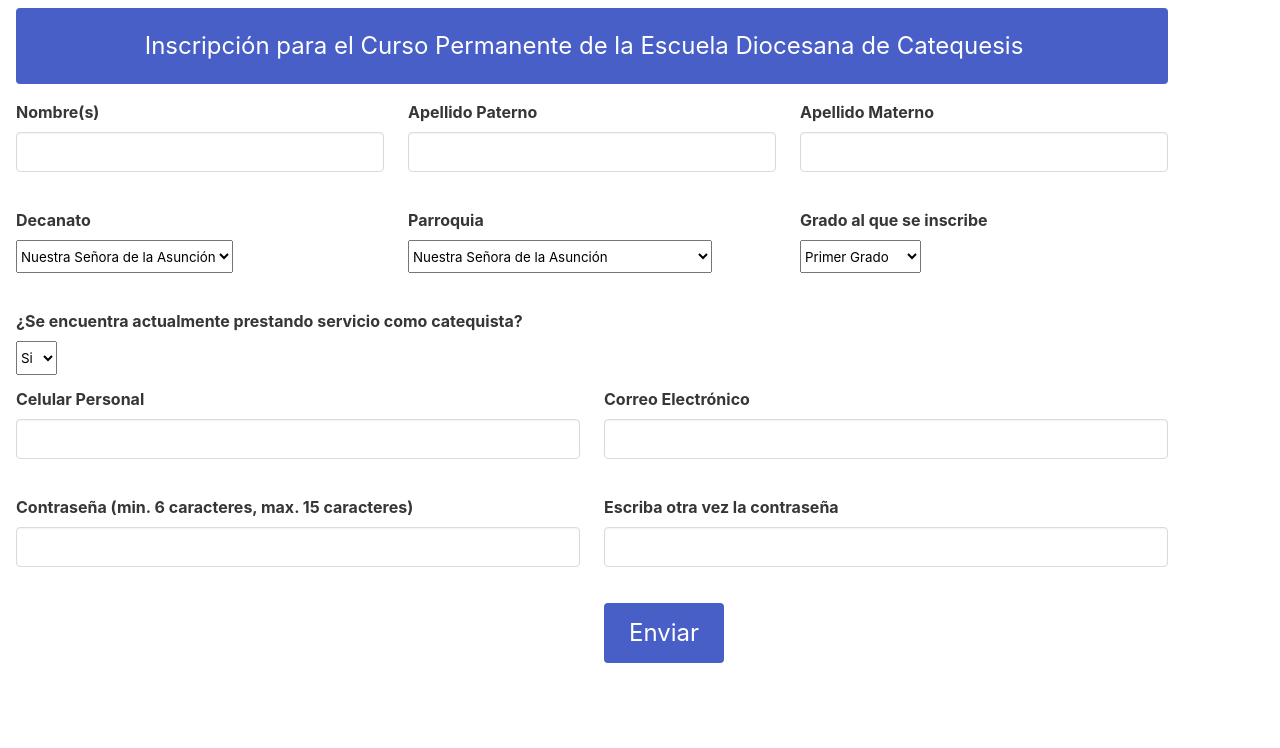
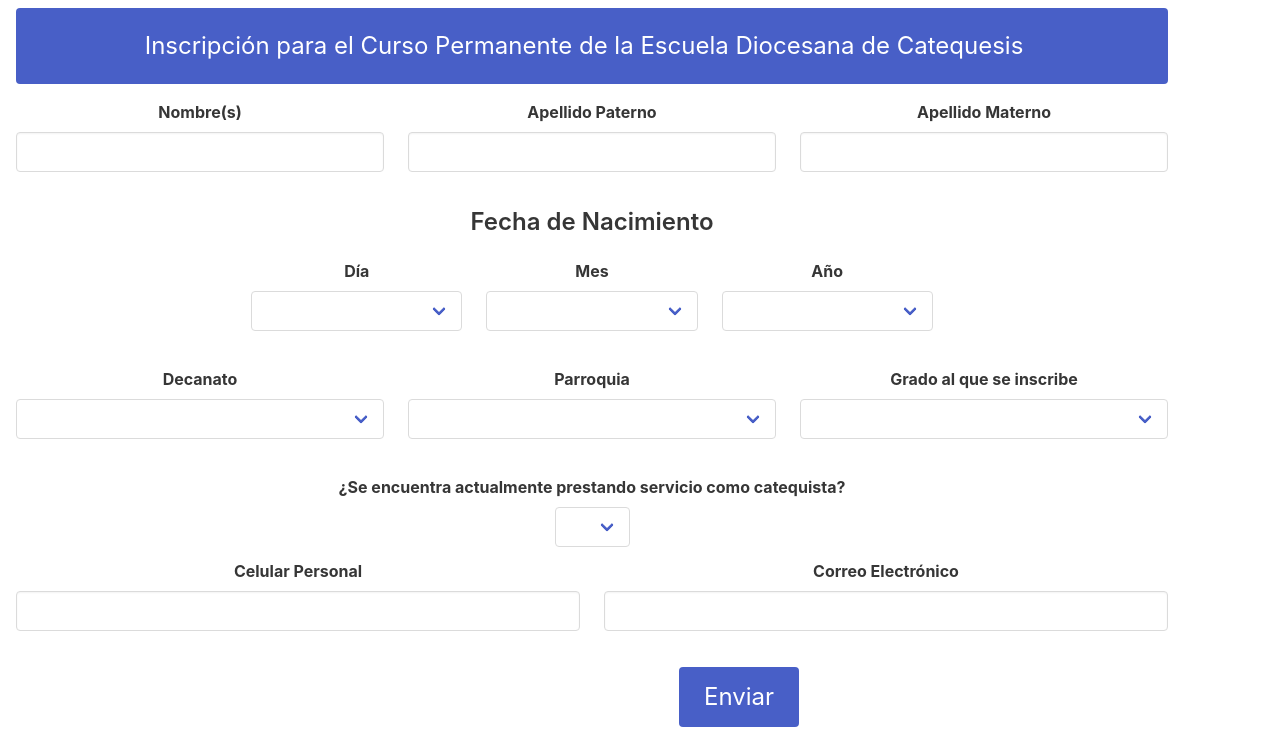
Before and after one commit to floresgfelipe/permadidic, a Flask app: page /registro in a window 1280 px wide. Shown: the part 52-800 px from the top of the page. Run offline with Flask 2, Linux system fonts and the light colour scheme; lists and menus that the app fills with data are empty; some libraries are stand-ins or nearby versions.

Commit message:
Nuevo Registro y Login

```diff
--- a/app/forms.py
+++ b/app/forms.py
@@ -2,39 +2,75 @@ from flask_wtf import FlaskForm
 from wtforms import (
     StringField,
     PasswordField,
-    BooleanField,
     SubmitField,
     SelectField,
 )
 from wtforms.validators import (
     DataRequired,
     Length,
-    Regexp,
-    EqualTo,
-    ValidationError
+    Regexp
 )
 from flask_wtf.recaptcha import RecaptchaField, Recaptcha
-from app.models import Alumno
+
 
 
 class LoginForm(FlaskForm):
-    username = StringField(
-    'Correo Electrónico',
-    validators=[DataRequired(message='Este campo es obligatorio')],
-    render_kw={'class':'input'}
-    )
-
-    password = PasswordField(
-        'Contraseña',
+    apellido_p = StringField(
+        'Apellido Paterno',
         validators=[DataRequired(message='Este campo es obligatorio')],
         render_kw={'class':'input'}
     )
 
-    remember_me = BooleanField('Recordarme')
+    apellido_m = PasswordField(
+        'Apellido Materno',
+        validators=[DataRequired(message='Este campo es obligatorio')],
+        render_kw={'class':'input'}
+    )
+
+    dia_nac = SelectField(
+        'Día',
+        validators=[
+            DataRequired(message='Este campo es obligatorio'),
+        ],
+        choices=['', '1', '2', '3', '4', '5', '6', '7', '8', '9', '10', '11',
+            '12', '13', '14', '15', '16', '17', '18', '19', '20', '21', '22',
+            '23', '24', '25', '26', '27', '28', '29', '30', '31'],
+        render_kw={'autocomplete':'off', 'class':'select'}
+    )
+
+    mes_nac = SelectField(
+        'Mes',
+        validators=[
+            DataRequired(message='Este campo es obligatorio'),
+        ],
+        choices=['', 'Enero', 'Febrero', 'Marzo', 'Abril', 'Mayo', 'Junio',
+            'Julio', 'Agosto', 'Septiembre', 'Octubre', 'Noviembre',
+            'Diciembre'],
+        render_kw={'autocomplete':'off', 'class':'select'}
+    )
+
+    año_nac = SelectField(
+        'Año',
+        validators=[
+            DataRequired(message='Este campo es obligatorio'),
+        ],
+        choices=['', '1920','1921','1922','1923','1924','1925','1926','1927',
+            '1928','1929','1930','1931','1932','1933','1934','1935','1936',
+            '1937','1938','1939','1940','1941','1942','1943','1944','1945',
+            '1946','1947','1948','1949','1950','1951','1952','1953','1954',
+            '1955','1956','1957','1958','1959','1960','1961','1962','1963',
+            '1964','1965','1966','1967','1968','1969','1970','1971','1972',
+            '1973','1974','1975','1976','1977','1978','1979','1980','1981',
+            '1982','1983','1984','1985','1986','1987','1988','1989','1990',
+            '1991','1992','1993','1994','1995','1996','1997','1998','1999',
+            '2000','2001','2002','2003','2004','2005','2006','2007','2008',
+            '2009','2010','2011','2012','2013','2014','2015'],
+        render_kw={'autocomplete':'off', 'class':'select'}
+    )
+
     recaptcha = RecaptchaField(validators=[
-        Recaptcha(message='Presiona sobre "No soy un robot"'),
-        ]
-    )
+        Recaptcha(message='Presiona sobre "No soy un robot"')
+    ])
 
     submit = SubmitField(
         'Entrar',
@@ -66,19 +102,61 @@ class RegisterForm(FlaskForm):
         render_kw={'class':'input'}
     )
 
+    dia_nac = SelectField(
+        'Día',
+        validators=[
+            DataRequired(message='Este campo es obligatorio'),
+        ],
+        choices=['', '1', '2', '3', '4', '5', '6', '7', '8', '9', '10', '11',
+            '12', '13', '14', '15', '16', '17', '18', '19', '20', '21', '22',
+            '23', '24', '25', '26', '27', '28', '29', '30', '31'],
+        render_kw={'autocomplete':'off', 'class':'select'}
+    )
+
+    mes_nac = SelectField(
+        'Mes',
+        validators=[
+            DataRequired(message='Este campo es obligatorio'),
+        ],
+        choices=['', 'Enero', 'Febrero', 'Marzo', 'Abril', 'Mayo', 'Junio',
+            'Julio', 'Agosto', 'Septiembre', 'Octubre', 'Noviembre',
+            'Diciembre'],
+        render_kw={'autocomplete':'off', 'class':'select'}
+    )
+
+    año_nac = SelectField(
+        'Año',
+        validators=[
+            DataRequired(message='Este campo es obligatorio'),
+        ],
+        choices=['', '1920','1921','1922','1923','1924','1925','1926','1927',
+            '1928','1929','1930','1931','1932','1933','1934','1935','1936',
+            '1937','1938','1939','1940','1941','1942','1943','1944','1945',
+            '1946','1947','1948','1949','1950','1951','1952','1953','1954',
+            '1955','1956','1957','1958','1959','1960','1961','1962','1963',
+            '1964','1965','1966','1967','1968','1969','1970','1971','1972',
+            '1973','1974','1975','1976','1977','1978','1979','1980','1981',
+            '1982','1983','1984','1985','1986','1987','1988','1989','1990',
+            '1991','1992','1993','1994','1995','1996','1997','1998','1999',
+            '2000','2001','2002','2003','2004','2005','2006','2007','2008',
+            '2009','2010','2011','2012','2013','2014','2015'],
+        render_kw={'autocomplete':'off', 'class':'select'}
+    )
+
     decanato = SelectField(
         'Decanato',
         validators=[DataRequired(message='Este campo es obligatorio')],
         choices=[
-            ('Nuestra Señora de la Asunción'),
-            ('Cristo Rey'),
-            ('San Felipe de Jesús'),
-            ('Santa Ana'),
-            ('San José'),
-            ('Soledad'),
-            ('Nuestra Señora del Rosario'),
-            ('Guadalupe'),
-            ('Inmaculada')
+            '',
+            'Nuestra Señora de la Asunción',
+            'Cristo Rey',
+            'San Felipe de Jesús',
+            'Santa Ana',
+            'San José',
+            'Soledad',
+            'Nuestra Señora del Rosario',
+            'Guadalupe',
+            'Inmaculada'
         ],
         render_kw={'autocomplete':'off', 'class':'select'}
     )
@@ -97,10 +175,11 @@ class RegisterForm(FlaskForm):
         'Grado al que se inscribe',
         validators=[DataRequired(message='Este campo es obligatorio')],
         choices=[
+            ('', ''),
             (1, 'Primer Grado'),
             (2, 'Segundo Grado'),
             (3, 'Tercer Grado'),
-            (4, 'Cuarto Grado')
+            (4, 'Curso Especializado')
         ],
         render_kw={'autocomplete':'off', 'class':'select'}
     )
@@ -108,10 +187,7 @@ class RegisterForm(FlaskForm):
     servicio = SelectField(
         '¿Se encuentra actualmente prestando servicio como catequista?',
         validators=[DataRequired(message='Este campo es obligatorio')],
-        choices=[
-            ('Si'),
-            ('No')
-        ],
+        choices=['', 'Si', 'No'],
         render_kw={'autocomplete':'off','class':'select'}
     )
 
@@ -123,31 +199,10 @@ class RegisterForm(FlaskForm):
         render_kw={'class':'input'}
     )
 
-    correo = StringField('Correo Electrónico', validators=[
-        DataRequired(message='Este campo es obligatorio'),
-        Regexp('\A[A-Za-z0-9+_.-]+@[A-Za-z0-9.-]+\Z',
-            message='Dirección de correo inválida')
-        ],
+    correo = StringField('Correo Electrónico',
         render_kw={'class':'input'}
     )
 
-    contraseña = PasswordField(
-        'Contraseña (min. 6 caracteres, max. 15 caracteres)',
-        validators=[
-        DataRequired(message='Este campo es obligatorio'),
-        EqualTo('confirmacion',
-            message='La contraseña y la confirmación deben coincidir'),
-        Length(min=6, max=15,
-            message='La contraseña debe tener entre 6 y 15 caracteres')
-        ],
-        render_kw={'class':'input'}
-    )
-
-    confirmacion = PasswordField(
-        'Escriba otra vez la contraseña',
-        validators=[DataRequired(message='Este campo es obligatorio')],
-        render_kw={'class':'input'}
-    )
 
     recaptcha = RecaptchaField(validators=[
         Recaptcha(message='Presiona sobre "No soy un robot"')
@@ -157,10 +212,3 @@ class RegisterForm(FlaskForm):
         'Enviar',
         render_kw={'class':'button is-link is-large'}
     )
-
-    def validate_correo(self, correo):
-        alumno = Alumno.query.filter_by(email=correo.data).first()
-
-        if alumno is not None:
-            raise ValidationError('Direccion de correo ya registrada. \
-                Favor de utlizar uno diferente.')
--- a/app/routes.py
+++ b/app/routes.py
@@ -43,14 +43,25 @@ def entrar():
 
     form = LoginForm()
     if form.validate_on_submit():
-        alumno = Alumno.query.filter_by(email=form.username.data).first()
-        if alumno is None or not alumno.check_password(form.password.data):
-            flash('Correo o contraseña inválidos')
+        alumno = Alumno.query.filter_by(
+            apellido_p=form.apellido_p.data,
+            apellido_m=form.apellido_m.data
+        ).first()
+        if alumno is None:
+            flash('No hay ningún alumno con esos apellidos')
             return redirect(url_for('entrar'))
-
-        login_user(alumno, remember=form.remember_me.data)
-        session['account_type'] = 'Alumno'
-        return redirect(url_for('perfil'))
+        else:
+            if (
+                int(alumno.dia_nac) == int(form.dia_nac.data) and
+                int(alumno.mes_nac) == int(form.mes_nac.data) and
+                int(alumno.año_nac) == int(form.año_nac.data)
+            ):
+                login_user(alumno, remember=form.remember_me.data)
+                session['account_type'] = 'Alumno'
+                return redirect(url_for('perfil'))
+            else:
+                flash('Fecha de nacimiento incorrecta')
+                return redirect(url_for('entrar'))
 
     return render_template('entrar.html', title='Entrar al Curso', form=form)
 
@@ -85,19 +96,18 @@ def registro():
             nombres = form.nombres.data,
             apellido_p = form.apellido_p.data,
             apellido_m = form.apellido_m.data,
+            dia_nac = form.dia_nac.data,
+            mes_nac = form.mes_nac.data,
+            año_nac = form.año_nac.data,
             decanato = form.decanato.data,
             parroquia = form.parroquia.data,
             telefono = form.telefono.data,
-            email = form.correo.data,
-            foto = 'none',
+            correo = form.correo.data,
             grado = form.grado.data,
             grupo = 'A',
-            pago = 0,
-            boleta = 'none',
             servicio = form.servicio.data
         )
 
-        alumno.set_password(form.contraseña.data)
         db.session.add(alumno)
         db.session.commit()
 
--- a/app/templates/registro.html
+++ b/app/templates/registro.html
@@ -1,7 +1,7 @@
 {% extends 'base.html' %}
 
 {% block content %}
-<div class="mx-4 mt-2 container">
+<div class="mx-4 mt-2 container has-text-centered">
     <div class="container mb-4">
         <div class="notification is-link has-text-centered is-size-4">
             <p>Inscripción para el Curso Permanente de la Escuela Diocesana de Catequesis</p>
@@ -41,11 +41,58 @@
                 {% endfor %}
             </div>
         </div>
+
+        <p class="title is-4 has-text-centered">Fecha de Nacimiento</p>
+
+
+        <div class="columns">
+            <div class="column"></div>
+            <div class="field column">
+                <label class="label">{{ form.dia_nac.label }}</label>
+                <div class="control is-expanded">
+                    <div class="select is-fullwidth">
+                        {{ form.dia_nac()}}
+                    </div>
+                </div>
+
+                {% for error in form.dia_nac.errors %}
+                    <p class="help is-danger">{{ error }}</p>
+                {% endfor %}
+            </div>
+            <div class="field column">
+                <label class="label">{{ form.mes_nac.label }}</label>
+                <div class="control is-expanded">
+                    <div class="select is-fullwidth">
+                        {{ form.mes_nac()}}
+                    </div>
+                </div>
+
+                {% for error in form.mes_nac.errors %}
+                    <p class="help is-danger">{{ error }}</p>
+                {% endfor %}
+            </div>
+            <div class="field column">
+                <label class="label">{{ form.año_nac.label }}</label>
+                <div class="control is-expanded">
+                    <div class="select is-fullwidth">
+                        {{ form.año_nac()}}
+                    </div>
+                </div>
+
+                {% for error in form.año_nac.errors %}
+                    <p class="help is-danger">{{ error }}</p>
+                {% endfor %}
+            </div>
+
+            <div class="column"></div>
+        </div>
         <div class="columns">
             <div class="field column">
                 <label class="label">{{ form.decanato.label }}</label>
-                <div class="control">
-                    {{ form.decanato()}}
+                <div class="control is-expanded">
+                    <div class="select is-fullwidth">
+                        {{ form.decanato()}}
+                    </div>
                 </div>
 
                 {% for error in form.decanato.errors %}
@@ -54,8 +101,10 @@
             </div>
             <div class="field column">
                 <label class="label">{{ form.parroquia.label }}</label>
-                <div class="control">
-                    {{ form.parroquia()}}
+                <div class="control is-expanded">
+                    <div class="select is-fullwidth">
+                        {{ form.parroquia()}}
+                    </div>
                 </div>
 
                 {% for error in form.parroquia.errors %}
@@ -64,8 +113,10 @@
             </div>
             <div class="field column">
                 <label class="label">{{ form.grado.label }}</label>
-                <div class="control">
-                    {{ form.grado()}}
+                <div class="control is-expanded">
+                    <div class="select is-fullwidth">
+                        {{ form.grado()}}
+                    </div>
                 </div>
 
                 {% for error in form.grado.errors %}
@@ -76,7 +127,9 @@
         <div class="field">
             <label class="label">{{ form.servicio.label }}</label>
             <div class="control">
-                {{ form.servicio()}}
+                <div class="select">
+                    {{ form.servicio()}}
+                </div>
             </div>
 
             {% for error in form.grado.errors %}
@@ -105,29 +158,8 @@
                 {% endfor %}
             </div>
         </div>
-        <div class="columns">
-            <div class="field column">
-                <label class="label">{{ form.contraseña.label }}</label>
-                <div class="control">
-                    {{ form.contraseña(size=32)}}
-                </div>
-
-                {% for error in form.contraseña.errors %}
-                    <p class="help is-danger">{{ error }}</p>
-                {% endfor %}
-            </div>
-            <div class="field column">
-                <label class="label">{{ form.confirmacion.label }}</label>
-                <div class="control">
-                    {{ form.confirmacion(size=32)}}
-                </div>
-
-                {% for error in form.confirmacion.errors %}
-                    <p class="help is-danger">{{ error }}</p>
-                {% endfor %}
-            </div>
-        </div>
         <div class="field columns">
+            <div class="column"></div>
             <div class="control column">
                 {{ form.recaptcha }}
                 {% for error in form.recaptcha.errors %}
@@ -138,6 +170,7 @@
             <div class="control column">
                 {{ form.submit() }}
             </div>
+            <div class="column"></div>
         </div>
 
     </form>
--- a/permanente.py
+++ b/permanente.py
@@ -1,11 +1,10 @@
 from app import app, db
-from app.models import Alumno, Admin, Evaluacion
+from app.models import Alumno, Admin
 
 @app.shell_context_processor
 def make_shell_context():
     return {
         'db': db,
         'Alumno': Alumno,
-        'Admin': Admin,
-        'Evaluacion' : Evaluacion
+        'Admin': Admin
     }
```
Also changed, not shown: app/templates/entrar.html (+48 -9 lines), migrations/versions/4bc23c290695_db_init.py (added, +71 -0 lines), migrations/versions/b9eab50074fb_database_init.py (deleted, +0 -86 lines).
